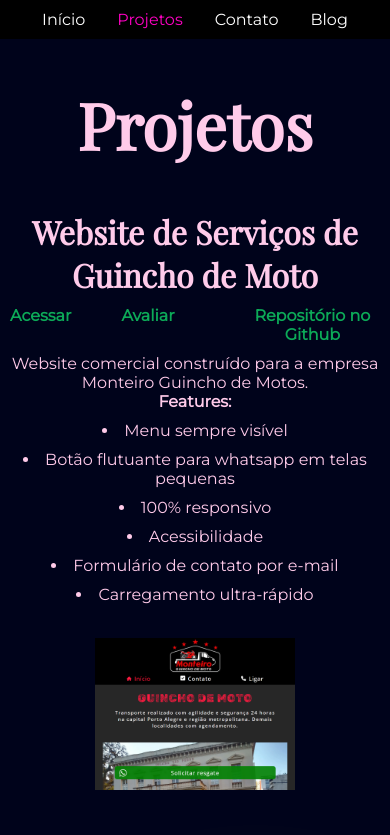
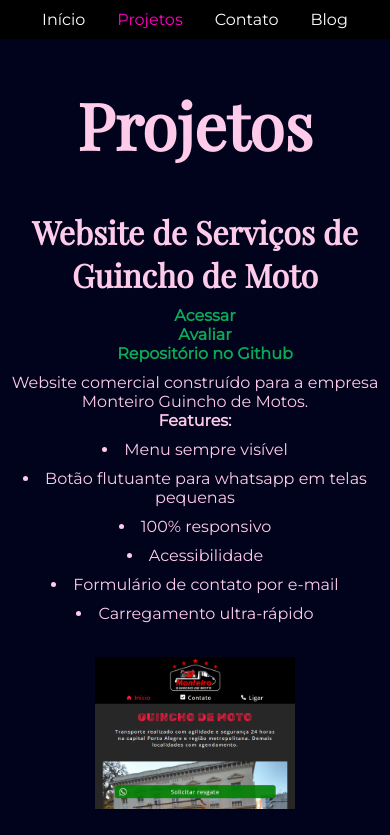
Before and after one commit to nicolasarths/personal-website, a Next.js app: page /projetos in a window 390 px wide. Shown: the top 835 px of the page. Built offline with nearby package versions, Linux system fonts and the light colour scheme; a web font is replaced by a local one.

Commit message:
fix responsiveness full width

```diff
--- a/src/styles/form.css
+++ b/src/styles/form.css
@@ -2,7 +2,6 @@
   display: flex;
   flex-flow: column wrap;
   gap: 10px;
-
   max-width: 500px;
 }
 
@@ -25,7 +24,7 @@
   margin-bottom: 10px;
   border: none;
   resize: none;
-
+  max-width: 100%;
 }
 
 input:-webkit-autofill,
@@ -48,6 +47,8 @@
   cursor: pointer;
 }
 
-@media only screen and (max-width: 800px) {
-
+@media only screen and (max-width: 600px) {
+  .form{
+    margin: 0 30px;
+  }
 }
--- a/src/styles/projects.css
+++ b/src/styles/projects.css
@@ -52,3 +52,11 @@
     width: 100%;
   }
 }
+
+@media only screen and (max-width: 600px) {
+  .project-links {
+    flex-flow: column;
+    gap: 0;
+  }
+
+}
```
Also changed, not shown: 1 other file (tests, documents, lock files or other folders).
